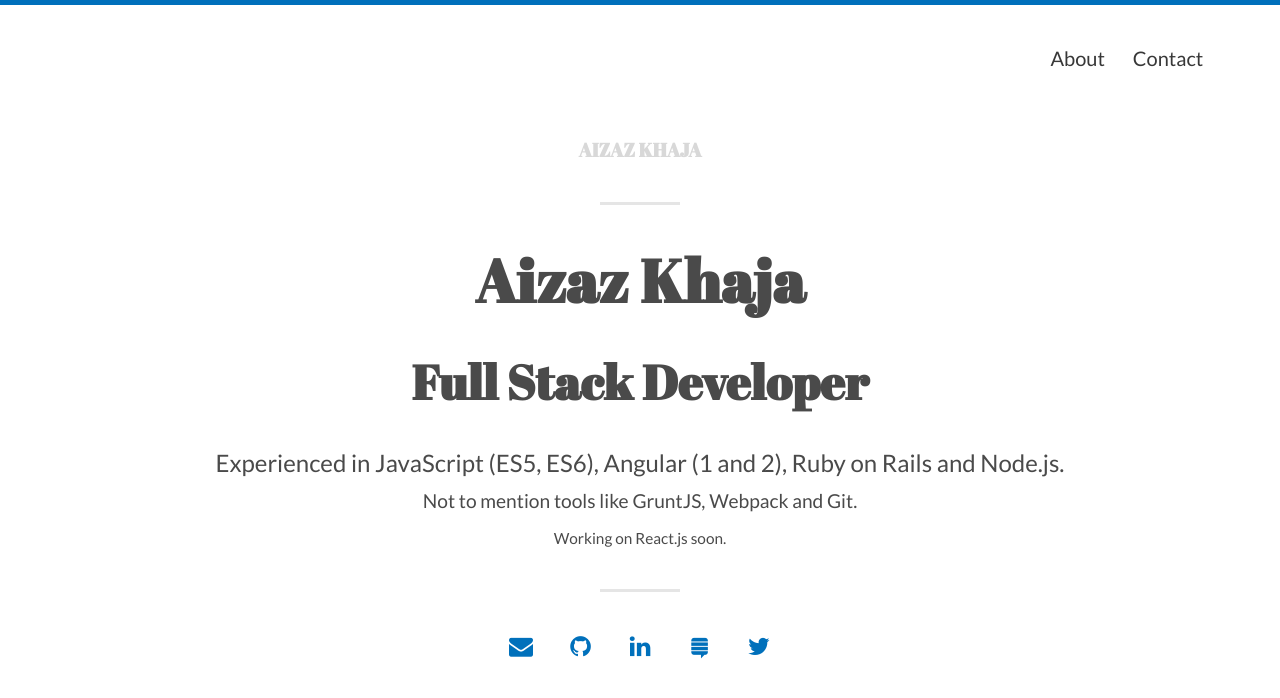
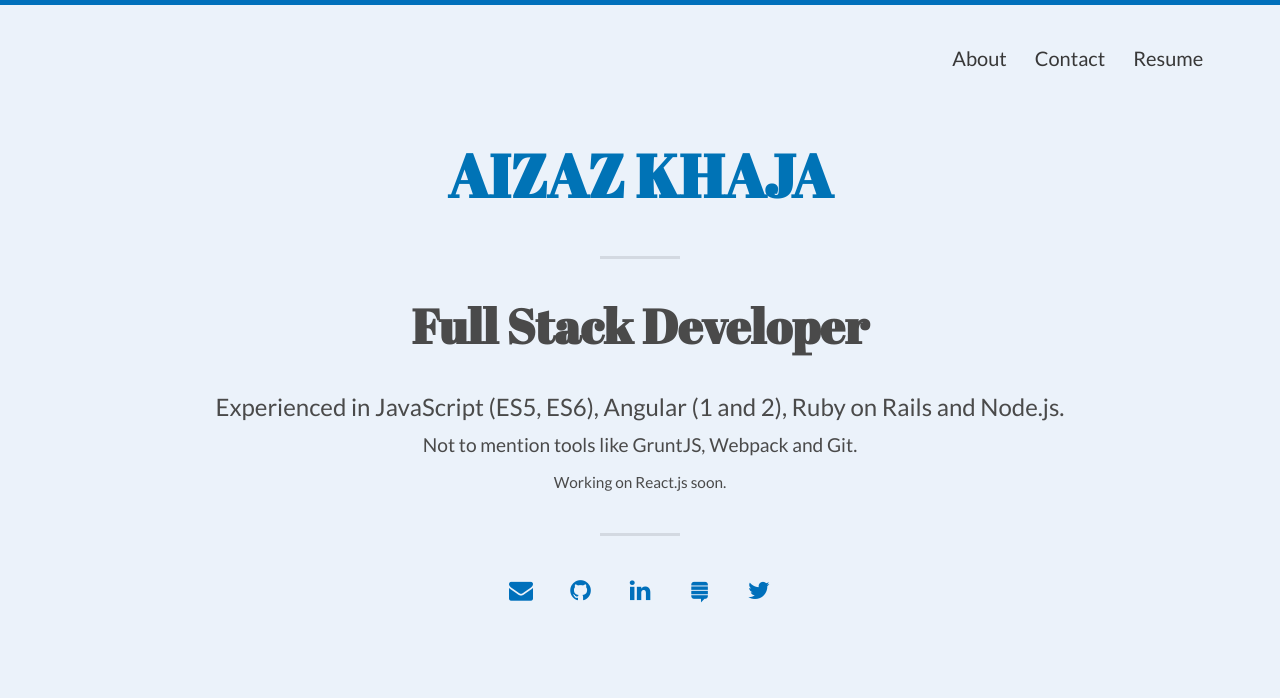
Before and after one commit to aizkhaj/aizkhaj.github.io, a Jekyll site: the page built from index.html, in a window 1280 px wide, cut to the strip 0-707 px from the top of the page. Shown: the top 698 px of the strip. Built offline with Jekyll 4.4.1, drawn with Linux system fonts in a browser that asks for light colours; nearby versions of some CDN libraries; the list of posts is cut into pages by our own code.

Commit message:
added a few style additions on top of adding a page for my embedded resume.

```diff
--- a/_config.yml
+++ b/_config.yml
@@ -6,11 +6,10 @@ url: "http://aizaz.tech" # the base hostname & protocol for your site
 theme_settings:
   # Meta
   title: Aizaz Khaja # Your name will go here
-  description: "A personal portfolio and blog website" # used by search engines
+  description: "A full stack developer's portfolio and blog website" # used by search engines
 
   # Header and footer text
   header_text: >
-     <h1>Aizaz Khaja</h1>
      <h2>Full Stack Developer</h2>
      <p>Experienced in JavaScript (ES5, ES6), Angular (1 and 2), Ruby on Rails and Node.js.
      <br>
@@ -79,4 +78,4 @@ sass:
   sass_dir: _sass
   style: :compressed
 
-gems: [jekyll-paginate]
+plugins: [jekyll-paginate]
--- a/_sass/base/_global.scss
+++ b/_sass/base/_global.scss
@@ -117,3 +117,8 @@ img[align=left] {
 img[align=right] {
   margin-left: 3%;
 }
+
+iframe {
+  display: block;
+  margin: 0 auto;
+}
--- a/_sass/base/_variables.scss
+++ b/_sass/base/_variables.scss
@@ -9,7 +9,7 @@ $padding-small: 5%;
 $padding-x-small: 3%;
 
 // Brand colours
-$brand-color: #fff;
+$brand-color: #EBF2FA;
 $background-color: #fff;
 $border-color: rgba(0, 0, 0, 0.1); // rgba recommended if using feature images
 
--- a/_sass/layouts/_index.scss
+++ b/_sass/layouts/_index.scss
@@ -12,9 +12,9 @@
     display:block;
     width:100%;
     a {
-      font-size:0.8em;
+      font-size:2.5em;
       text-transform: uppercase;
-      color:#d8d8d8;
+      color:#0073B6;
     }
   }
   ul {
--- a/_sass/layouts/_posts.scss
+++ b/_sass/layouts/_posts.scss
@@ -3,6 +3,7 @@ article,
   padding:0 20% 0;
   float: left;
   width: 100%;
+  margin-top: 5%;
 }
 article {
   header {
```
Also changed, not shown: resume.md (added, +11 -0 lines).
